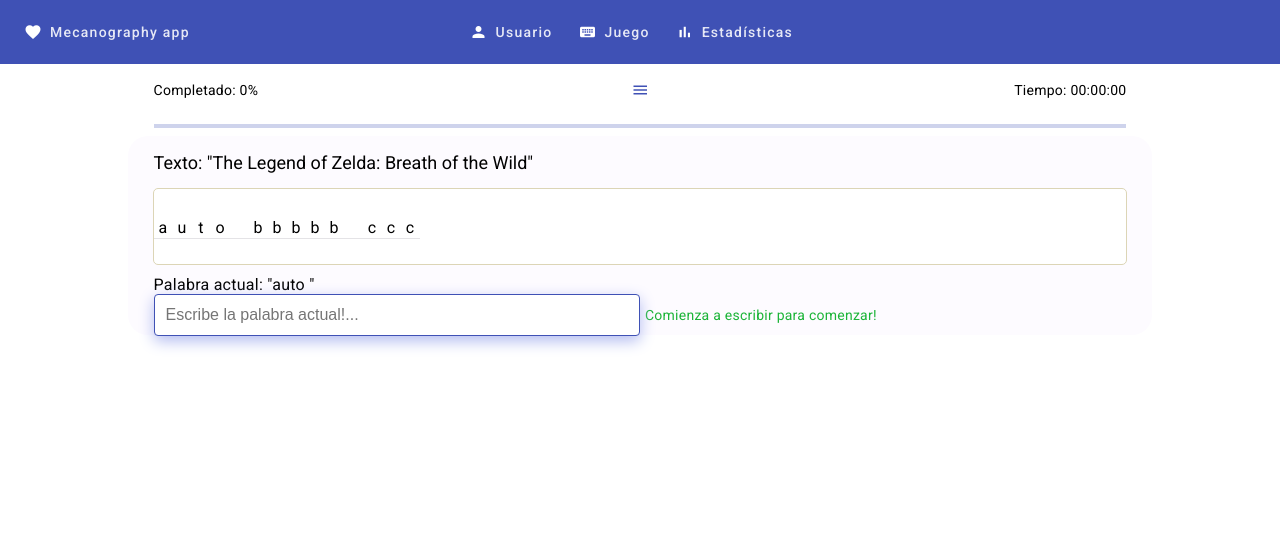
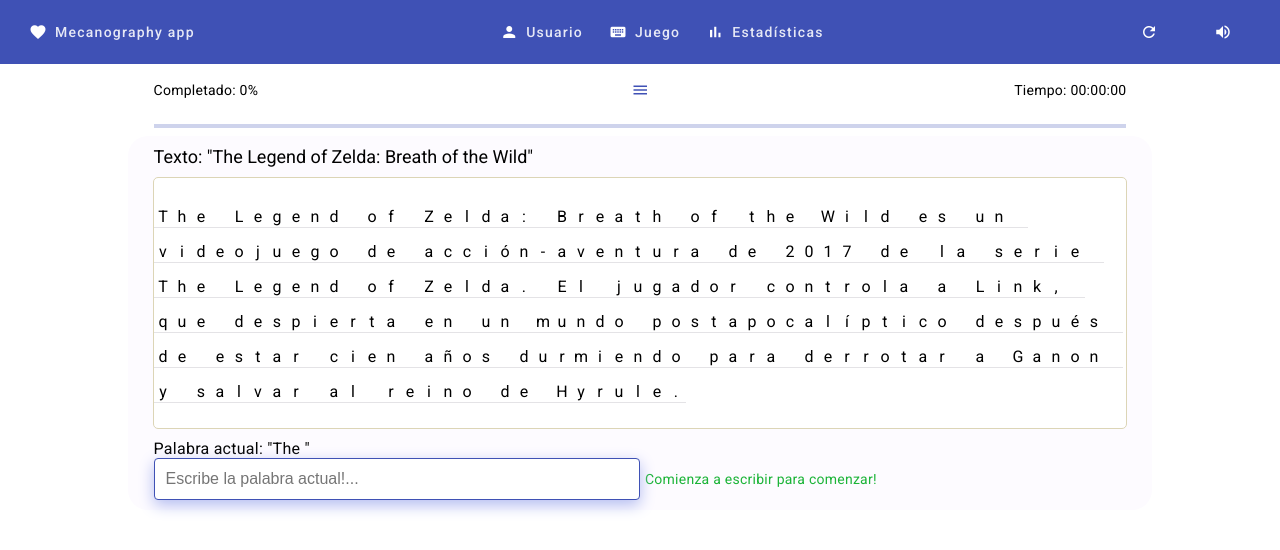
Before and after one commit to leonelSubelza/mecanografia-app, an Angular app: page / in a window 1280 px wide. Shown: the top 550 px of the page. Built offline with nearby package versions, Linux system fonts and the light colour scheme.

Commit message:
Added sounds and other view changes

```diff
--- a/src/app/components/toolbar/toolbar.component.css
+++ b/src/app/components/toolbar/toolbar.component.css
@@ -1,3 +1,6 @@
+mat-toolbar{
+    overflow-y: auto;
+}
 .items-container {
     margin: auto;
     display: flex;
@@ -12,14 +15,33 @@
     user-select: none;
 }
 
+.item-page-sound{
+    display: none;
+}
+.item-page-sound.active{
+    display: flex;
+}
+
+.m-r{
+    margin:auto 0 auto auto;
+}
+
+.m-l{
+    margin:auto auto auto 0;
+}
+
 @media screen and (max-width: 720px) {
     .item-page-name,.spacer-vertical {
         display: none;
     }
-}
-
-@media screen and (max-width: 320px) {
     .item-span-txt{
         display: none;
     }
+
+    .items-container{
+        justify-content: space-between;
+    }
+    .items-container.m-r{
+        justify-content: flex-end;
+    }
 }
--- a/src/app/components/toolbar/toolbar.component.html
+++ b/src/app/components/toolbar/toolbar.component.html
@@ -1,9 +1,10 @@
 <mat-toolbar color='primary'>
-    <a mat-button class="item-page-name" routerLink="/">
-        <span>Mecanography app</span>
-        <mat-icon>favorite</mat-icon>
-    </a>
-
+    <div class="items-container m-l">
+        <a mat-button class="item-page-name" routerLink="/">
+            <span>Mecanography app</span>
+            <mat-icon>favorite</mat-icon>
+        </a>
+    </div>
     <div class="items-container">
         <a mat-button routerLink="/user">
             <span class="item-span-txt">Usuario</span>
@@ -20,8 +21,14 @@
             <mat-icon>bar_chart</mat-icon>
         </a>
     </div>
-    <a class="item-page-name none">
-        <span>Mecanography app</span>
-        <mat-icon>favorite</mat-icon>
-    </a>
+    <div class="items-container m-r">
+        <div class="item-page">
+            <a mat-button (click)="onRefreshClick()"><mat-icon>refresh</mat-icon></a>
+        </div>
+        <div class="item-page" (click)="onClickSound()">
+            <a mat-button class="item-page-sound" [ngClass]="{active: this._appStateService.isSoundActive()}"><mat-icon>volume_up</mat-icon></a>
+            <a mat-button class="item-page-sound" [ngClass]="{active: !this._appStateService.isSoundActive()}"><mat-icon>volume_off</mat-icon></a>
+        </div>
+
+    </div>
 </mat-toolbar>
--- a/src/app/components/toolbar/toolbar.component.ts
+++ b/src/app/components/toolbar/toolbar.component.ts
@@ -1,16 +1,29 @@
-import { Component } from '@angular/core';
+import { Component, inject } from '@angular/core';
 import { MatButtonModule } from '@angular/material/button';
 import { MatCardModule } from '@angular/material/card';
 import { MatIconModule } from '@angular/material/icon';
 import { MatToolbarModule } from '@angular/material/toolbar';
 import { RouterLink } from '@angular/router';
+import { AppStateService } from '../../services/app-state.service';
+import { NgClass } from '@angular/common';
+import { GameHandlerService } from '../../services/game.handler.service';
 
 @Component({
   selector: 'app-toolbar',
   standalone: true,
-  imports: [MatToolbarModule, MatButtonModule, MatIconModule, MatCardModule, ToolbarComponent,RouterLink],
+  imports: [MatToolbarModule, MatButtonModule, MatIconModule, MatCardModule, ToolbarComponent,RouterLink,NgClass],
   templateUrl: './toolbar.component.html',
   styleUrl: './toolbar.component.css'
 })
 export class ToolbarComponent {
+  _appStateService = inject(AppStateService);
+  _gameHandlerService = inject(GameHandlerService);
+
+  onClickSound(){
+    this._appStateService.setIsSoundActive(!this._appStateService.isSoundActive());
+  }
+
+  onRefreshClick(){
+    this._gameHandlerService.restartGame();
+  }
 }
--- a/src/app/pages/game/board-handler.service.ts
+++ b/src/app/pages/game/board-handler.service.ts
@@ -23,6 +23,10 @@
     }
     // const { key } = event;
     if (this._gameHandlerService.isAValidWord(key)) {
+      if(this._appStateService.isSoundActive()){
+        this.playKeyPressedSound();
+      }
+
       if (!this._appStateService.gameOver()){
         this._gameTimerService.startGameTimer();
       }
@@ -161,4 +165,9 @@
       child.scrollIntoView()
     }
   }
+
+  playKeyPressedSound() {
+    const audio = new Audio('sounds/keyPressedSound.mp3');
+    audio.play();
+  }
 }
--- a/src/app/pages/game/game.component.ts
+++ b/src/app/pages/game/game.component.ts
@@ -28,7 +28,10 @@
       if(this._appStateService.gameOver() && !this.gameFinished){
         let isNewRecord = this.updateActualGameStats();
         this._gameHandlerService.finishGame(isNewRecord);
-        if(isNewRecord) this.celebrate()
+        if(isNewRecord) {
+          if(this._appStateService.isSoundActive()) this.playApplauseSound();
+          this.celebrate()
+        }
         this.gameFinished = true;
         return;
       }
@@ -76,4 +79,9 @@
     }
     return false;
   }
+
+  playApplauseSound(){
+    const audio = new Audio('sounds/applauseSound.mp3');
+    audio.play();
+  }
 }
--- a/src/app/services/app-state.service.ts
+++ b/src/app/services/app-state.service.ts
@@ -25,7 +25,7 @@
   board = signal<Word[]>([]);
   gameOver = signal<boolean>(false);
   textContent = signal<TextContent>(texts[0]);
-
+  isSoundActive = signal<boolean>(true);
   indexActualWord = signal<number>(0);
   indexActualLetter = signal<number>(0);
 
@@ -40,6 +40,8 @@
   userAccuracy = signal<number>(100);
 
   gamePercentCompleted = signal<number>(0);
+
+
 
   constructor() { }
 
@@ -110,4 +112,8 @@
   setWordIsCompleted(value: boolean){
     this.board()[this.indexActualWord()].isCompleted = value;
   }
+
+  setIsSoundActive(value: boolean){
+    this.isSoundActive.set(value);
+  }
 }
--- a/src/app/services/game.handler.service.ts
+++ b/src/app/services/game.handler.service.ts
@@ -152,8 +152,8 @@
   setStartValues(randomContent: TextContent) {
     this._appStateService.setTextContent(randomContent);
 
-    // this.generateBoard(randomContent.text);
-    this.generateBoard('auto bbbbb ccc');
+    this.generateBoard(randomContent.text);
+    // this.generateBoard('auto bbbbb ccc');
 
     this._appStateService.setIndexWordActive(0);
     this._appStateService.setIndexLetterActive(0);
```
Also changed, not shown: 2 other files (tests, documents, lock files or other folders).
